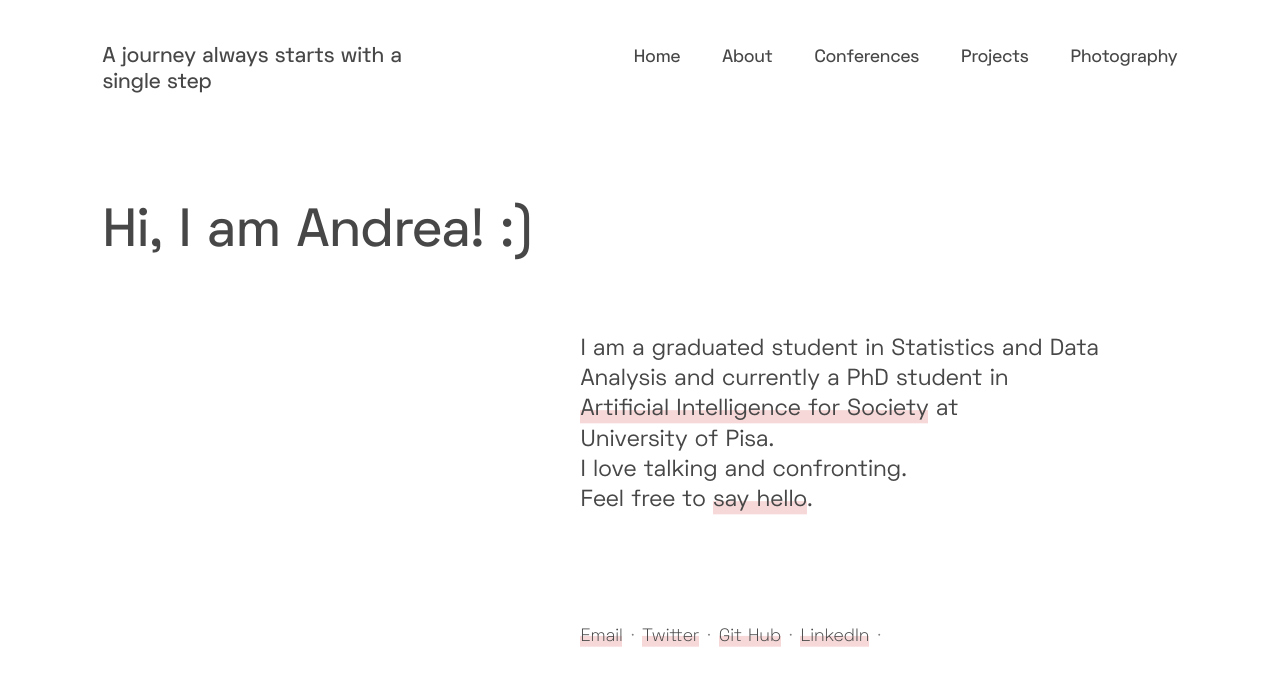
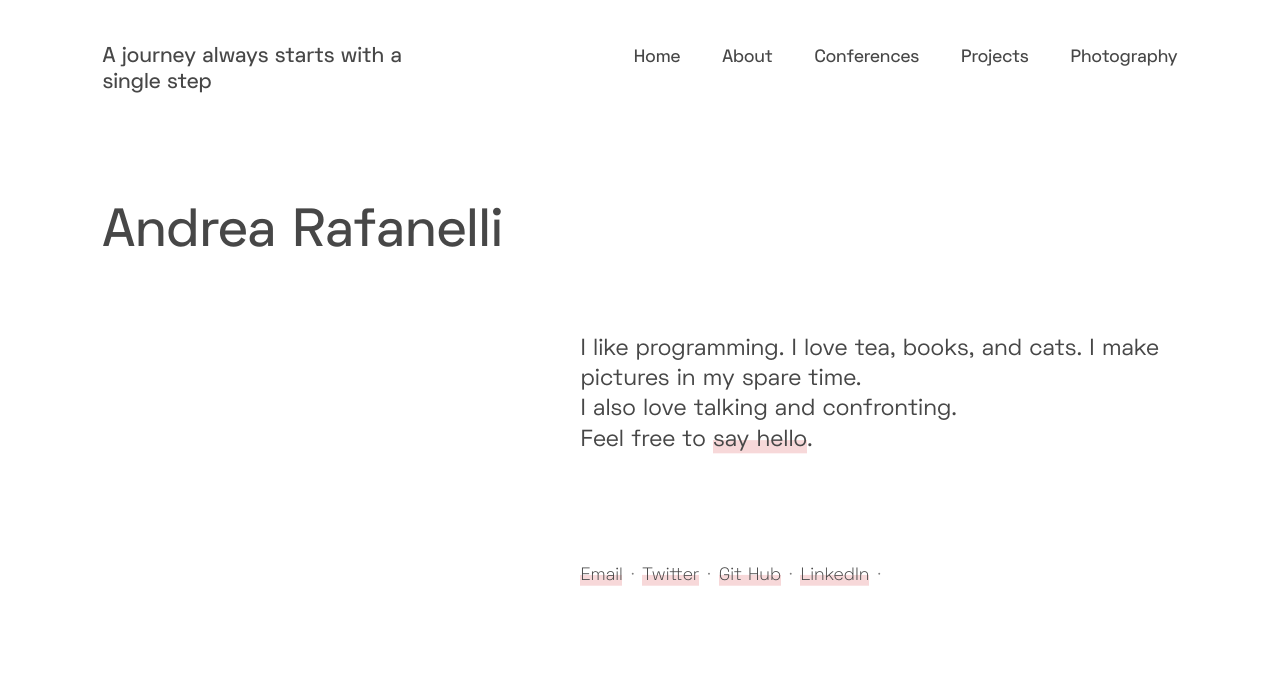
Before and after one commit to lollix91/andrearafanelli.github.io, a Jekyll site: the page built from index.html, in a window 1280 px wide. Shown: the top 686 px of the page. Built offline with Jekyll 4.4.1, drawn with Linux system fonts in a browser that asks for light colours.

Commit message:
Update index.html

```diff
--- a/index.html
+++ b/index.html
@@ -4,7 +4,7 @@ layout: default
 <div class="container -alternate1">
   <p class="about">
 
-    Hi, I am Andrea! :)
+    Andrea Rafanelli
   </p>
   <div>
   </div>
@@ -13,10 +13,10 @@ layout: default
   <div></div>
   <div>
     <p class="lede">
-     I am a graduated student in Statistics and Data Analysis and currently a PhD student in <a href="https://phd-ai-society.di.unipi.it/"> Artificial Intelligence for Society</a> at
-      <br> University of Pisa.
+      I like programming. I love tea, books, and cats. I make pictures in my spare time.
+
      <br>
-     I love talking and confronting.
+     I also love talking and confronting.
       <br>
      Feel free to <a href="mailto:andrea.rafanelli@phd.unipi.it">say hello</a>.
     </p
```
